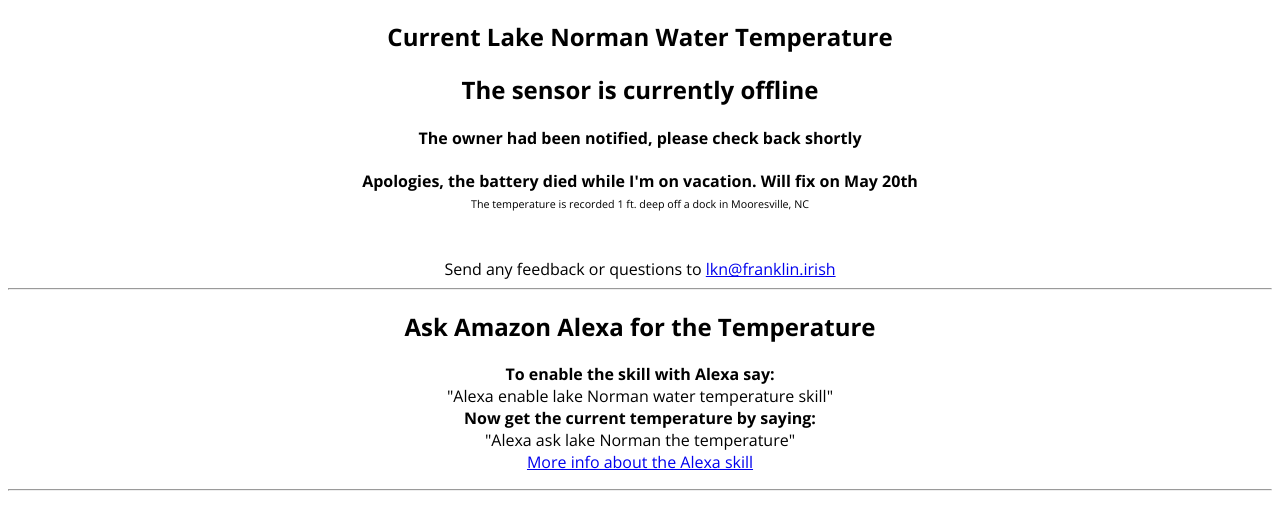
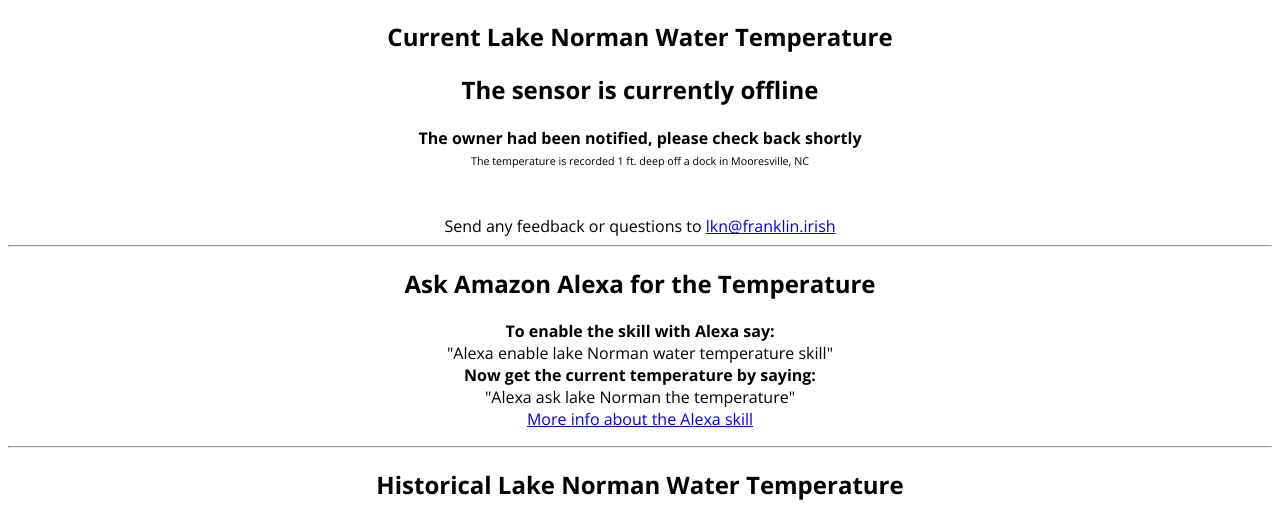
Before and after one commit to franklsm1/LakeNormanWaterTemp, a website: page index.html in a window 1280 px wide. Shown: the top 505 px of the page. Drawn offline with nearby package versions, Linux system fonts and the light colour scheme; no server answers.

Commit message:
Update index.html

```diff
--- a/index.html
+++ b/index.html
@@ -29,7 +29,6 @@
         <h2 style="text-align: center;"> Current Lake Norman Water Temperature</h2>
         <h2 id="temperature" style="text-align: center;"></h2>
         <h4 id="time" style="text-align: center; margin-bottom: 5px;"></h4>
-<h4 id="broke" style="text-align: center; margin-bottom: 5px;">Apologies, the battery died while I'm on vacation. Will fix on May 20th</h4>
         <h6 style="text-align: center; margin-top: 5px; font-weight: normal"> The temperature is recorded 1 ft. deep off a dock in Mooresville, NC</h6>
         <div style="display: flex; align-items: center; justify-content: center;">
             <script type="text/javascript" src="https://cdnjs.buymeacoffee.com/1.0.0/button.prod.min.js" data-name="bmc-button" data-slug="lknwater" data-color="#FFDD00" data-emoji="🍺"  data-font="Lato" data-text="Buy the creator a beer" data-outline-color="#000000" data-font-color="#000000" data-coffee-color="#ffffff" ></script>
```
